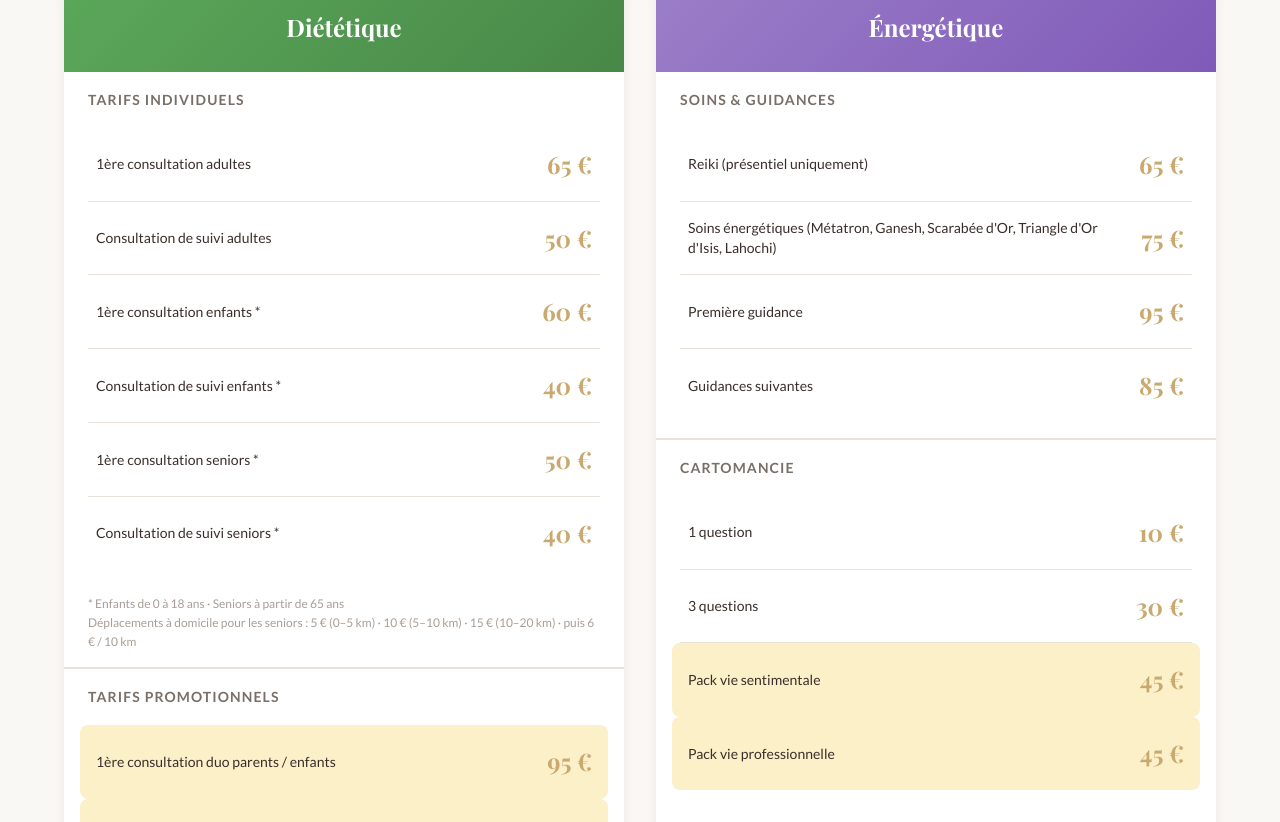
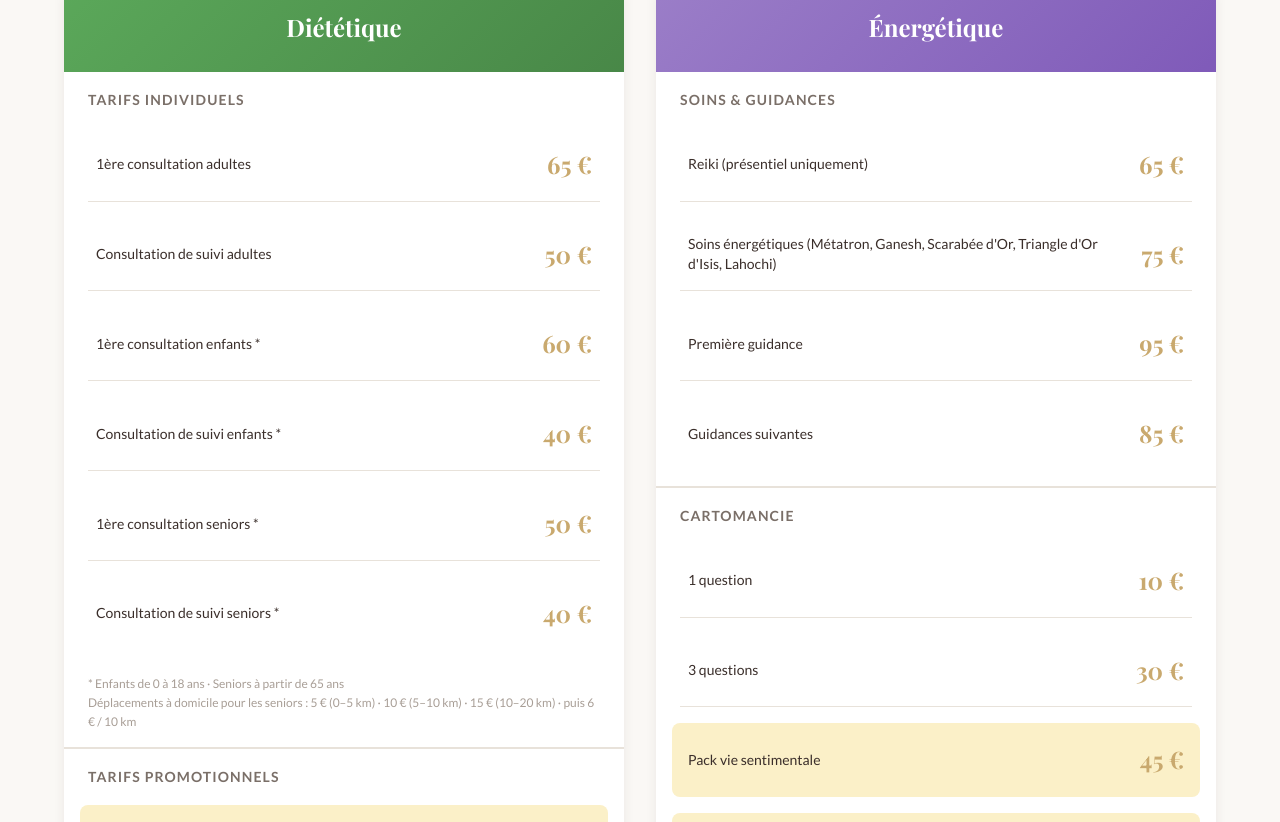
Before and after one commit to kbosc/laura-landing, a React (Vite) app: page / in a window 1280 px wide. Shown: the part 8202-9024 px from the top of the page. Built offline with nearby package versions, Linux system fonts and the light colour scheme.

Commit message:
feat: Enhance items layout with flexbox for better spacing and alignment

```diff
--- a/src/sections/Pricing/Pricing.module.scss
+++ b/src/sections/Pricing/Pricing.module.scss
@@ -64,6 +64,9 @@
 
 .items {
   padding: $space-2 $space-6 $space-4;
+  display: flex;
+  flex-direction: column;
+  row-gap: $space-4;
 }
 
 .item {
```
